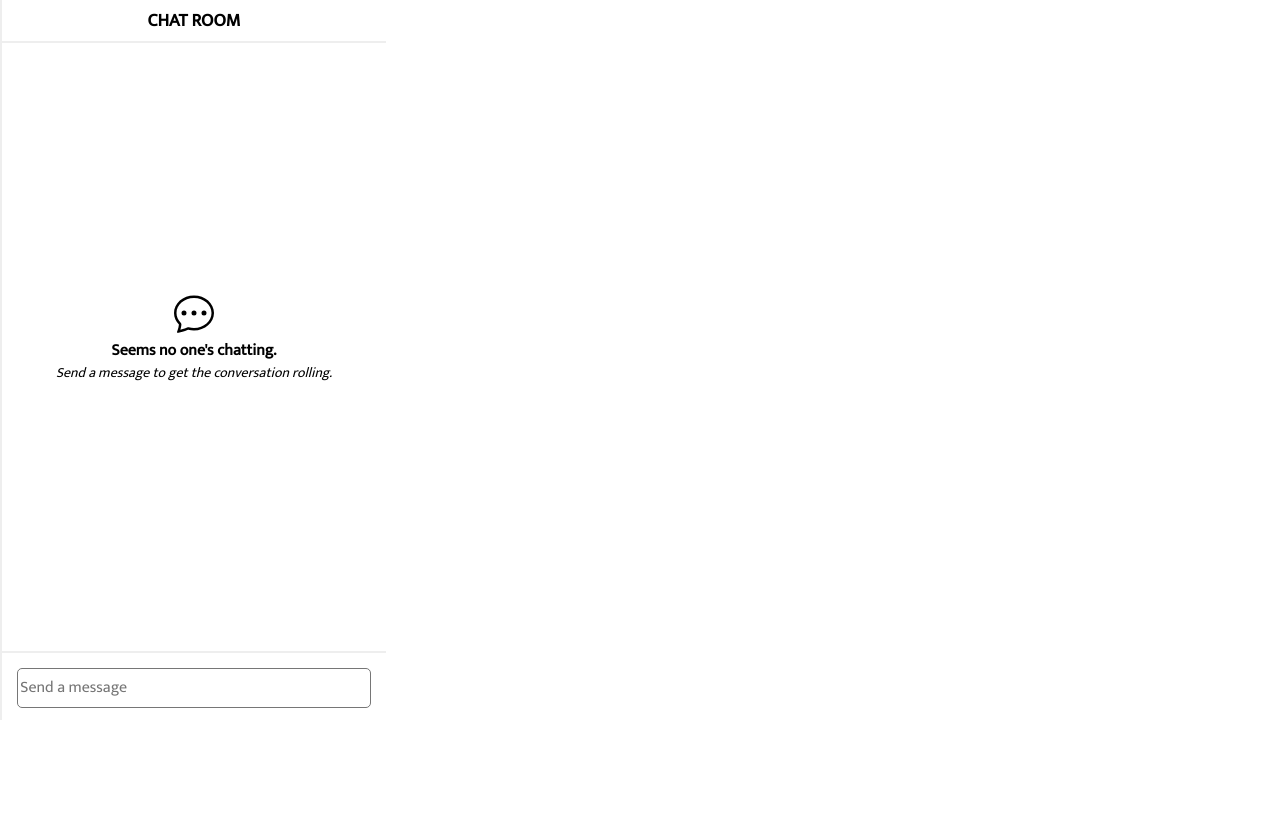
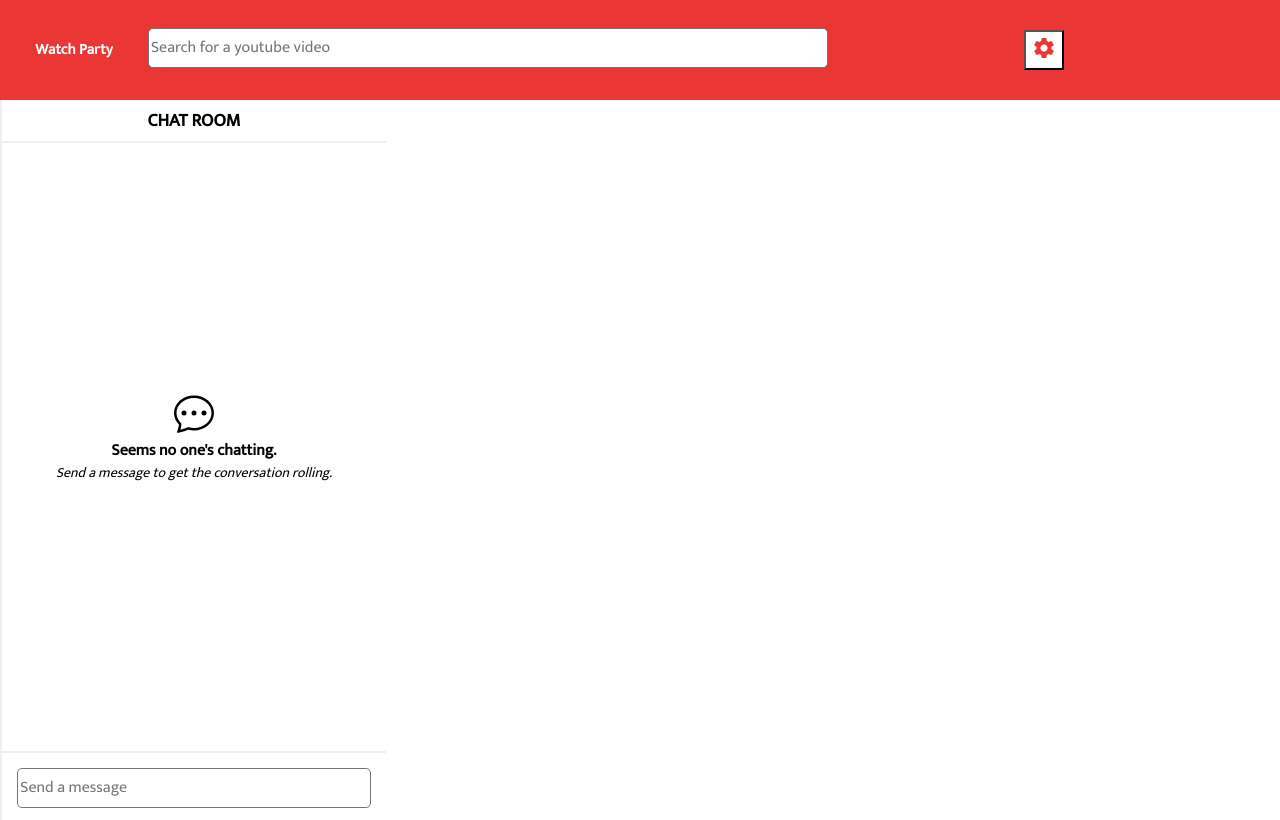
Before and after one commit to sinplea/watch-party, a Svelte app: page / in a window 1280 px wide. Built offline with nearby package versions, Linux system fonts and the light colour scheme.

Commit message:
wip: works on styling TopBar components, creates simple OptionButton, more to do

```diff
--- a/package.json
+++ b/package.json
@@ -51,6 +51,7 @@
     "@beyonk/async-script-loader": "^2.0.0",
     "@types/gapi": "0.0.39",
     "dotenv": "^8.2.0",
+    "material-design-icons": "^3.0.1",
     "sirv-cli": "^1.0.0"
   },
   "jest": {
--- a/src/App.svelte
+++ b/src/App.svelte
@@ -1,9 +1,18 @@
 <svelte:head>
+    <link href="https://fonts.googleapis.com/icon?family=Material+Icons" rel="stylesheet">
+    <link href="https://fonts.googleapis.com/css2?family=Lato:wght@400;700&display=swap" rel="stylesheet">
+    <link href="https://fonts.googleapis.com/css2?family=Mukta&display=swap" rel="stylesheet">
     <!-- Exposes gapi variable globally -->
     <script src="https://apis.google.com/js/api.js" on:load={handleGoogleAPI}></script>
 </svelte:head>
 <script lang="ts">
     import ChatPanel from './components/Chat/ChatPanel.svelte';
+    import TopBar from './components/TopBar/TopBar.svelte';
+
+    /**
+     * Below sets up google api connection for handling youtube queries in later
+     * components. See components/TopBar/TopBarSearch.svelte for example.
+     */
     function handleGoogleAPI() {
         // @ts-ignore
         gapi.load("client:auth2", function() {
@@ -23,5 +32,6 @@
 </script>
 
 <main>
+    <TopBar />
     <ChatPanel />
 </main>
--- a/src/components/Chat/ChatPanel.svelte
+++ b/src/components/Chat/ChatPanel.svelte
@@ -1,7 +1,3 @@
-<svelte:head>
-    <link href="https://fonts.googleapis.com/css2?family=Mukta&display=swap" rel="stylesheet">
-</svelte:head>
-
 <script lang="ts">
     import ChatMessageList from './ChatMessageList.svelte';
     import ChatInput from './ChatInput.svelte';
--- a/src/components/TopBar/TopBar.svelte
+++ b/src/components/TopBar/TopBar.svelte
@@ -4,6 +4,29 @@
 </script>
 
 <div class="top-bar-wrapper">
+    <div class="logo">Watch Party</div>
     <TopBarSearch></TopBarSearch>
     <TopBarOptionButton></TopBarOptionButton>
 </div>
+
+<style>
+    .top-bar-wrapper {
+        display: grid;
+        grid-template-columns: 10% 70% 20%;
+        width: 100%;
+        height: 100px;
+        background-color: #EB3636;
+    }
+
+    .logo {
+        grid-column-start: 1;
+        grid-column-end: 2;
+        align-self: center;
+        padding-left: 20px;
+        justify-self: center;
+        font-family: 'Mukta', sans-serif;
+        font-size: 15px;
+        font-weight: 700;
+        color: #ffffff;
+    }
+</style>
--- a/src/components/TopBar/TopBarOptionButton.svelte
+++ b/src/components/TopBar/TopBarOptionButton.svelte
@@ -0,0 +1,25 @@
+<script lang="ts">
+    function handleClick(e: MouseEvent) {
+        alert('Pushed')
+        // TODO Design modal for configuration popup.
+    }
+</script>
+
+<button class="configuration-button" on:click={handleClick}>
+    <span class="material-icons">settings</span>
+</button>
+
+<style>
+    .configuration-button {
+        grid-column-start: 3;
+        grid-column-end: 4;
+        align-self: center;
+        background-color: #fff;
+        width: 40px;
+        height: 40px;
+    }
+
+    .material-icons {
+        color: #EB3636;
+    }
+</style>
--- a/src/components/TopBar/TopBarSearch.svelte
+++ b/src/components/TopBar/TopBarSearch.svelte
@@ -72,6 +72,14 @@
 </div>
 
 <style>
+    .top-bar-search-wrapper {
+        width: 680px;
+        grid-column-start: 2;
+        grid-column-end: 3;
+        align-self: center;
+        padding-left: 20px;
+    }
+
     textarea {
         width: 100%;
         height: 40px;
@@ -80,5 +88,8 @@
         border-radius: 5px;
         font-family: 'Mukta', sans-serif;
         font-weight: lighter;
+        padding-top: 10px;
+        box-sizing: border-box;
+        resize: none;
     }
 </style>
```
Also changed, not shown: 2 other files (tests, documents, lock files or other folders).
